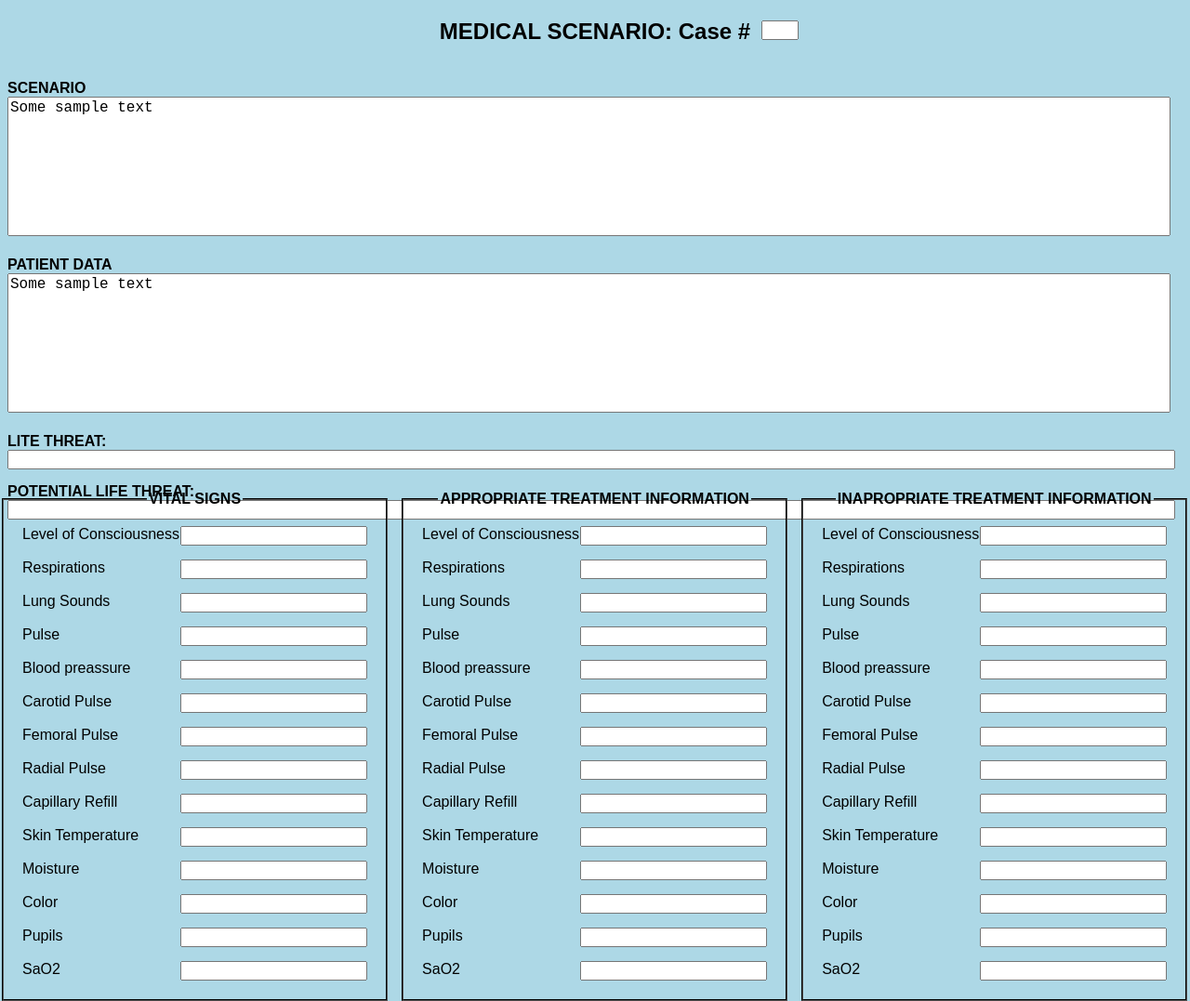
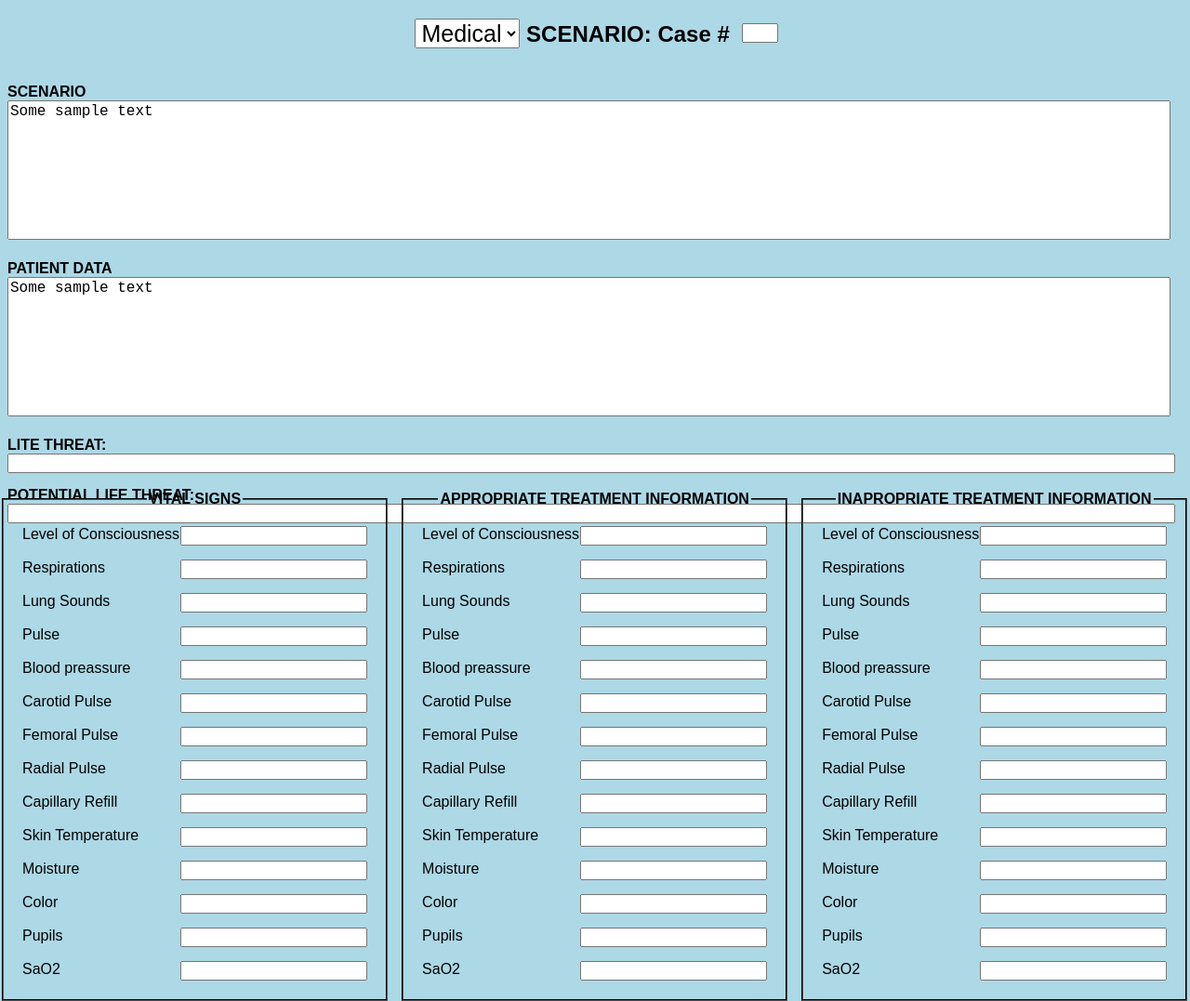
Before and after one commit to boston1998/JavaMedTestGen, a plain HTML site: page teacher.html in a window 1280 px wide. Shown: the top 1077 px of the page at 93% size. Drawn offline with Linux system fonts and the light colour scheme.

Commit message:
started on that menu

```diff
--- /dev/null
+++ b/menu.css
@@ -0,0 +1,9 @@
+/*styilng for the main menu*/
+body{
+background-image: url("http://www.sfu.ca/medicaltourism/images_layout/stock_photos/iStock_000005332991Small.jpg");
+background-repeat: no-repeat;
+background-size: cover;
+}
+div{
+
+}
--- a/styles.css
+++ b/teacher.css
@@ -8,6 +8,15 @@ body {
 #title {
 	text-align:center;
 	top:5%;
+}
+
+#select{
+	position:relative;
+	display: inline-block;
+	width: 9%;
+	padding: 0px;
+	font-size: 25px;
+	text-align: center;
 }
 
 /*styling for the scenario and patient data text areas*/
@@ -102,8 +111,10 @@ input{
 }
 /*exception to input css, goes to the right of the title*/
 #caseNum{
-	position:absolute;
+	position: relative;
 	width: 2.5%;
-	top:2.7%;
-	left:64%;
+	top:2.9%;
+	font: 25px;
+	margin: 5px;
+	right: 34%
 }
--- a/teacher.html
+++ b/teacher.html
@@ -3,12 +3,19 @@
 <!--for the little tab on top of the browser-->
 <head>
 	<!--Applies  the style sheet-->
-	<link rel="stylesheet" href = "styles.css">
+	<link rel="stylesheet" href = "teacher.css">
 	<title>Teacher end</title>
 </head>
 <body>
 	<form>
-			<h2 id = "title">MEDICAL SCENARIO: Case # <input type = "number", id="caseNum"></input></h2>
+
+			<h2 id = "title">
+				<select id = "select">
+					<option value = "Medical">Medical<option>
+					<option value = "Trauma">Trauma<option>
+				</select>
+			SCENARIO: Case # <input type = "number", id="caseNum"></input></h2>
+
 			<br><!--ends particular line-->
 			<b>SCENARIO</b><br>
 			<textarea id = "scenario">Some sample text</textarea><br><br>
```
Also changed, not shown: menu.html (added, +14 -0 lines).
